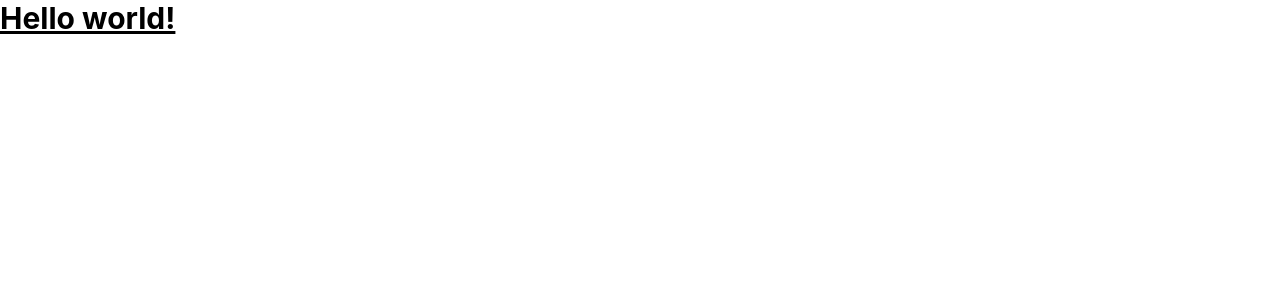
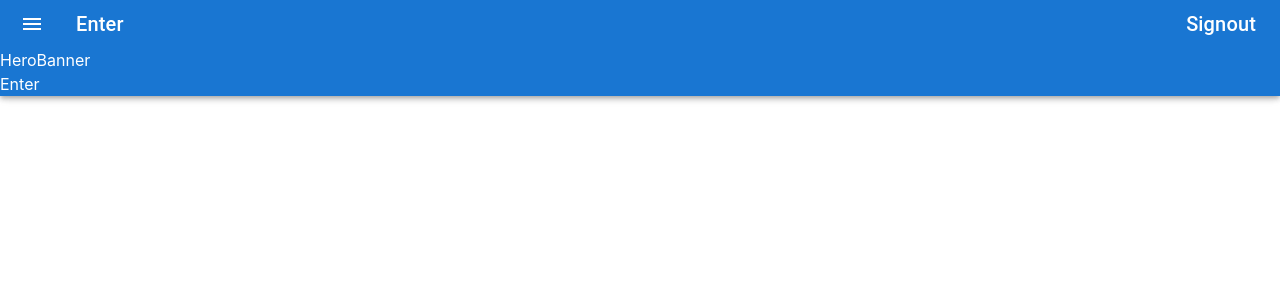
Before and after one commit to nmozzer/DevOpsUniProject, a React (Create React App) app in the folder packages/frontend/: page / in a window 1280 px wide. Shown: the top 300 px of the page. Built offline with nearby package versions, Linux system fonts and the light colour scheme.

Commit message:
Add react router and landing page

```diff
--- a/packages/frontend/src/App.tsx
+++ b/packages/frontend/src/App.tsx
@@ -1,9 +1,37 @@
 import React from 'react';
-import logo from './logo.svg';
 import './css/App.css';
+import LandingPage from './components/LandingPage';
+import { AppBar, IconButton, Toolbar, Typography } from '@mui/material';
+import { BrowserRouter as Router, Route, Link } from 'react-router-dom';
+import MenuIcon from '@mui/icons-material/Menu';
 
 function App() {
-  return <h1 className="text-3xl font-bold underline">Hello world!</h1>;
+    return (
+        <React.Fragment>
+            <Router>
+                <div className="flex flex-col">
+                    <AppBar position="fixed">
+                        <Toolbar variant="dense" className="flex justify-between flex-row items-start">
+                            <div className="flex">
+                                <IconButton edge="start" color="inherit" aria-label="menu" sx={{ mr: 2 }}>
+                                    <MenuIcon />
+                                </IconButton>
+                                <Typography variant="h6" color="inherit" component="div" className="p-2">
+                                    <Link to="/ideas">Enter</Link>
+                                </Typography>
+                            </div>
+                            <div>
+                                <Typography variant="h6" color="inherit" component="div">
+                                    <Link to="/signout">Signout</Link>
+                                </Typography>
+                            </div>
+                        </Toolbar>
+                        <LandingPage />
+                    </AppBar>
+                </div>
+            </Router>
+        </React.Fragment>
+    );
 }
 
 export default App;
--- /dev/null
+++ b/packages/frontend/src/components/LandingPage.tsx
@@ -0,0 +1,15 @@
+import React from 'react';
+import { Link } from 'react-router-dom';
+
+export const LandingPage = () => {
+    return (
+        <div className="h-full">
+            <div className="w-full ">HeroBanner</div>
+            <div>
+                <Link to="/ideas">Enter</Link>
+            </div>
+        </div>
+    );
+};
+
+export default LandingPage;
```
Also changed, not shown: packages/frontend/package.json (+14 -0 lines), 1 other file (tests, documents, lock files or other folders).
